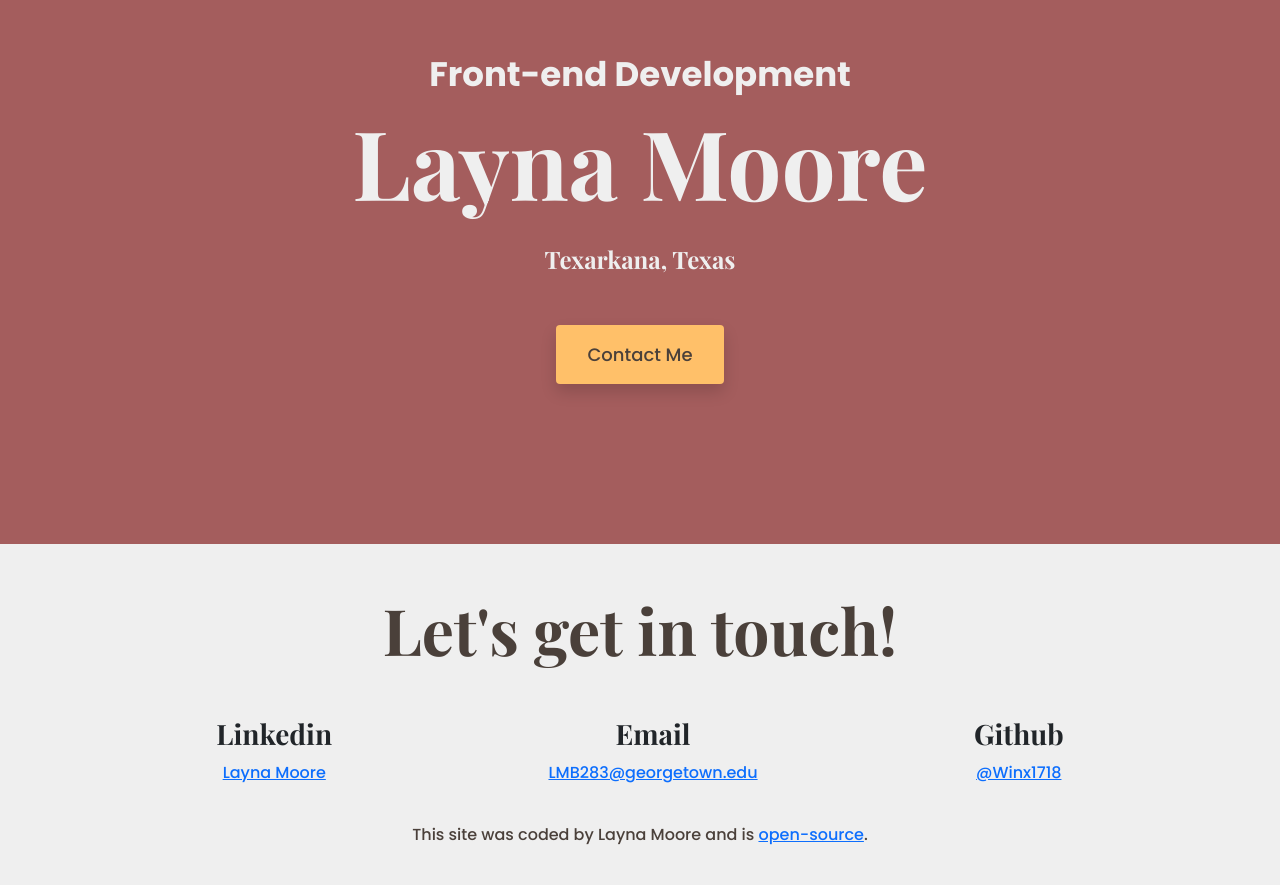
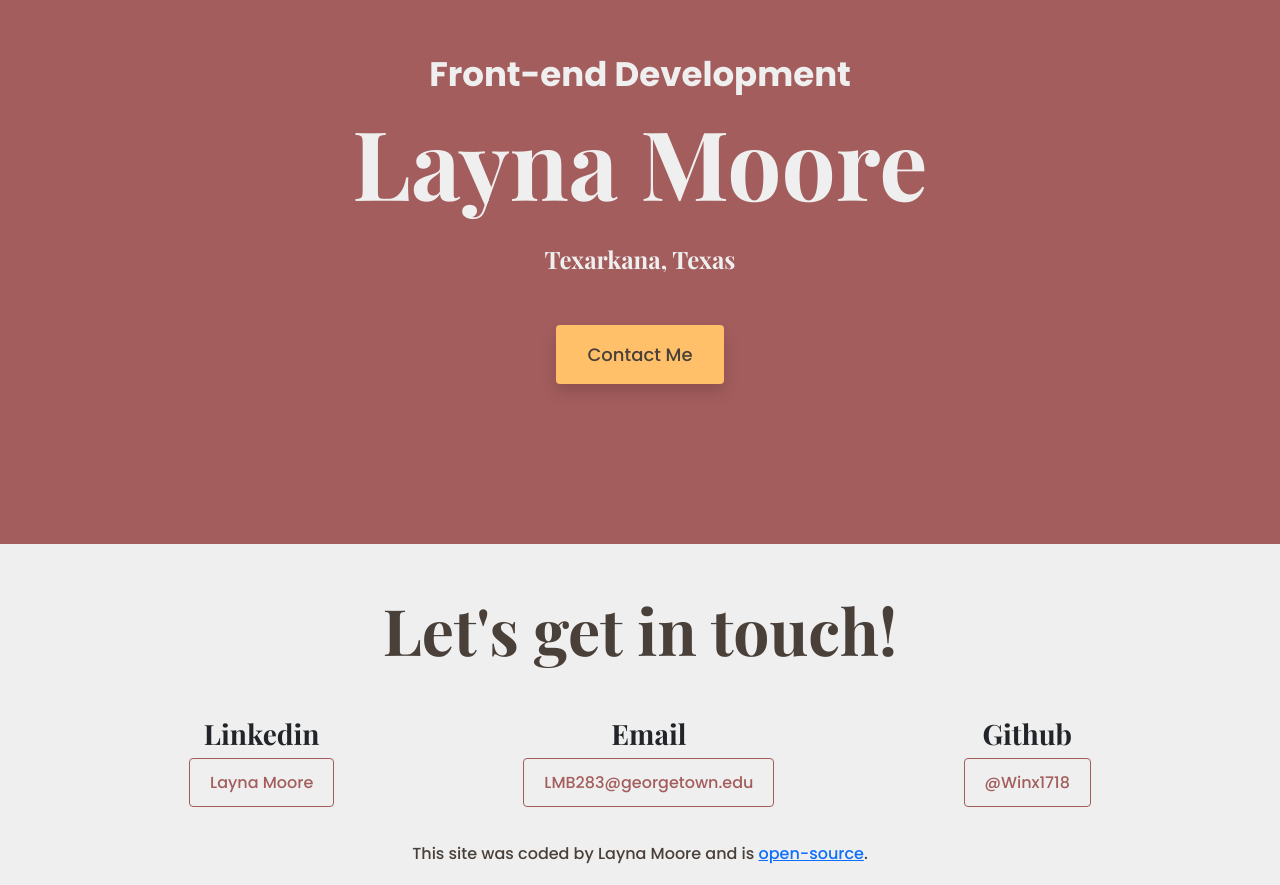
Before and after one commit to Winx1718/LM-Portfolio, a plain HTML site: page contact.html in a window 1280 px wide. Shown: the part 101-986 px from the top of the page. Drawn offline with nearby package versions, Linux system fonts and the light colour scheme.

Commit message:
added css classes to contact links

```diff
--- a/contact.html
+++ b/contact.html
@@ -40,7 +40,10 @@
       <div>
         <h3>Linkedin</h3>
         <p>
-          <a href="www.linkedin.com/in/layna-moore-89942a101" target="_blank"
+          <a
+            href="www.linkedin.com/in/layna-moore-89942a101"
+            target="_blank"
+            class="btn btn-branding-outline"
             >Layna Moore</a
           >
         </p>
@@ -48,7 +51,10 @@
       <div>
         <h3>Email</h3>
         <p>
-          <a href="mailto:lmb283@gerogetown.edu" target="_blank"
+          <a
+            href="mailto:lmb283@gerogetown.edu"
+            target="_blank"
+            class="btn btn-branding-outline"
             >LMB283@georgetown.edu</a
           >
         </p>
@@ -56,7 +62,12 @@
       <div>
         <h3>Github</h3>
         <p>
-          <a href="https://github.com/Winx1718" target="_blank">@Winx1718</a>
+          <a
+            href="https://github.com/Winx1718"
+            target="_blank"
+            class="btn btn-branding-outline"
+            >@Winx1718</a
+          >
         </p>
       </div>
     </div>
--- a/styles/portfolio.css
+++ b/styles/portfolio.css
@@ -140,3 +140,7 @@ a:hover {
   justify-content: space-evenly;
   text-align: center;
 }
+.contact-info .btn-branding-outline {
+  font-size: 16px;
+  padding: 10px 20px;
+}
```
